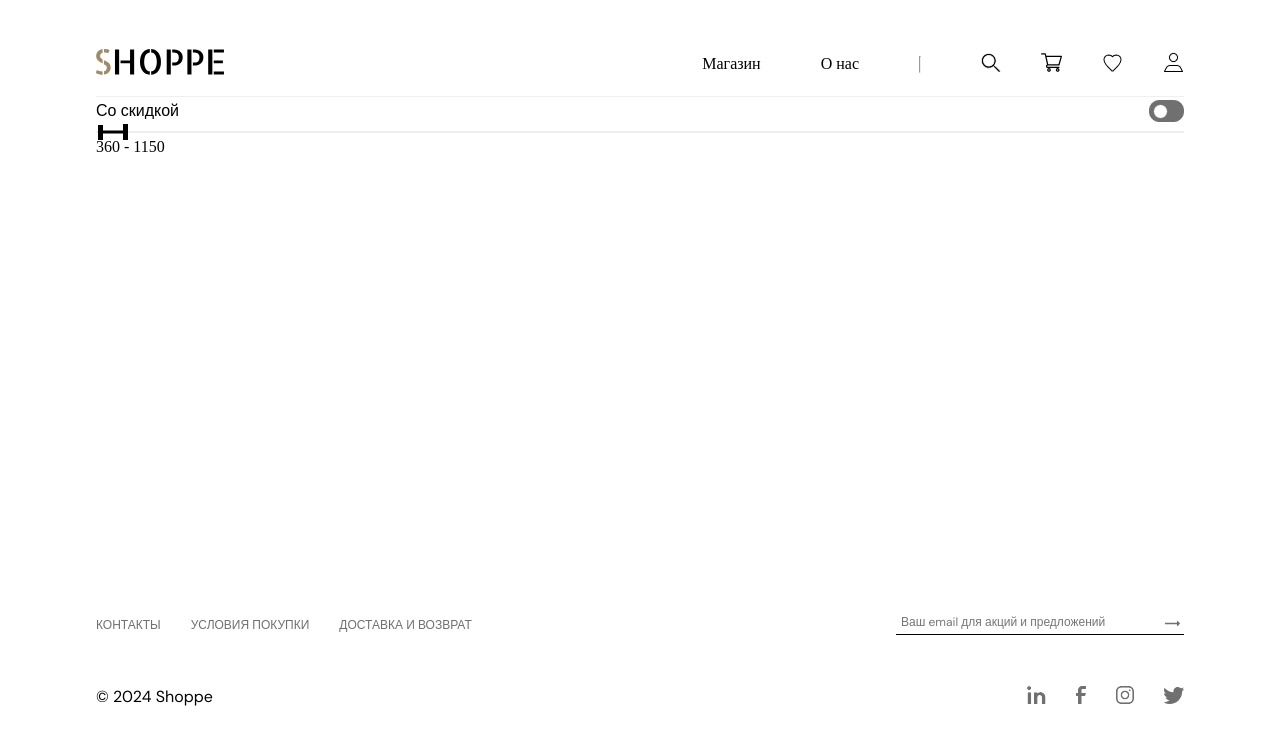
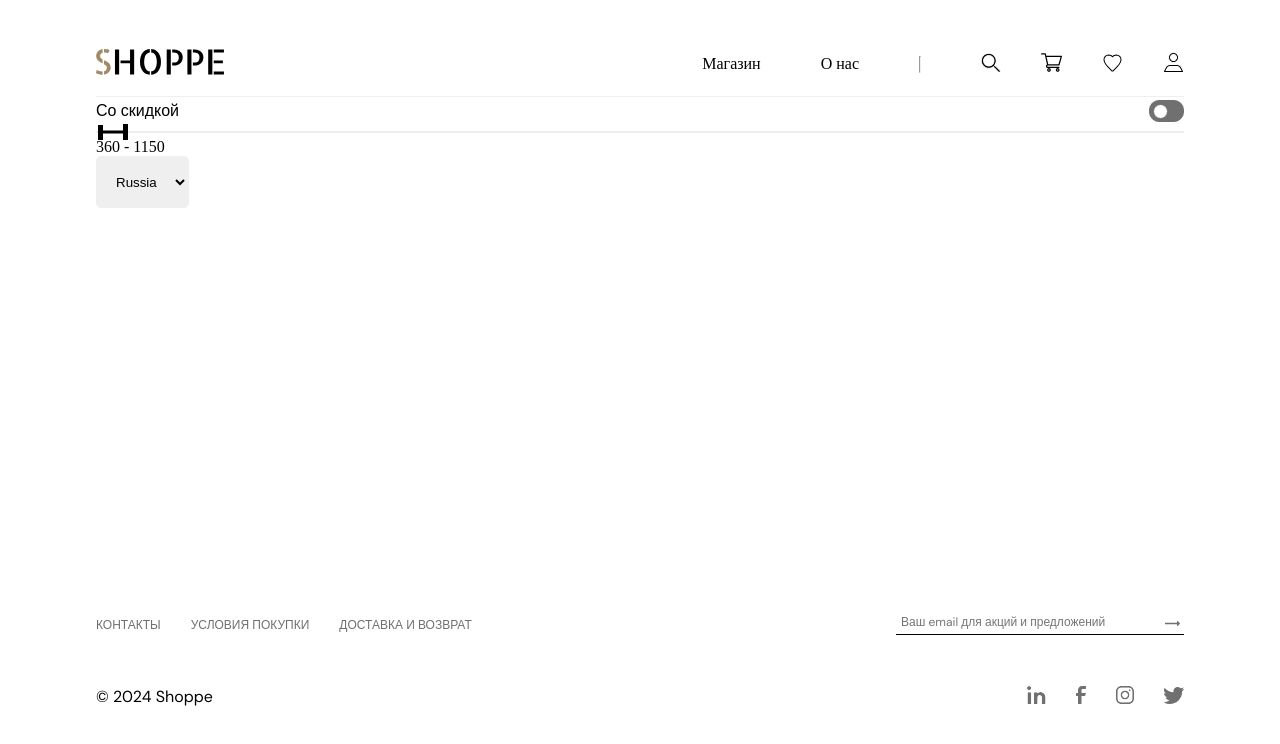
Before and after one commit to grabelnikovRus/my-shop, a Next.js app: page / in a window 1280 px wide. Shown: the top 744 px of the page. Built offline with nearby package versions, Linux system fonts and the light colour scheme.

Commit message:
2-catalog: add Select

```diff
--- a/app/page.tsx
+++ b/app/page.tsx
@@ -1,10 +1,17 @@
 "use client"
 import styles from "./page.module.css";
-import { Toggle, Range } from "@/components";
+import { Toggle, Range, Select } from "@/components";
+
+const options = [
+  {value: "rus", label: "Russia"},
+  { value: "us", label: "USA" },
+  { value: "jpn", label: "Japan" }
+]
 
 export default function Home() {
   return <div className={styles.page}>
     <Toggle onChange={(a) => console.log(a)} value={true} label="Со скидкой" />
     <Range max={34200} min={310} value={{max: 1150, min: 360}} onChange={(e) => console.log(e)}/>
+    <Select name="select" options={options} />
     </div>;
 }
--- /dev/null
+++ b/components/Select/Select.module.css
@@ -0,0 +1,12 @@
+.root {
+  height: 52px;
+  border: 1px solid var(--gray-light);
+  border-radius: 5px;
+  padding: 12px 15px;
+}
+
+.options {
+  font: var(--font-dm);
+  font-size: 14px;
+  line-height: 22px;
+}
--- /dev/null
+++ b/components/Select/Select.tsx
@@ -0,0 +1,12 @@
+import { Select as SelectHeadless } from '@headlessui/react'
+import { SelectProps } from './types';
+
+import s from "./Select.module.css"
+
+export function Select({ name, options }: SelectProps) {
+  return (
+    <SelectHeadless name={name} className={s.root}>
+      {options.map(({ value, label }) => (<option key={value} value={value} className={s.options}>{label}</option>))}
+    </SelectHeadless>
+  )
+}
--- /dev/null
+++ b/components/Select/types.ts
@@ -0,0 +1,8 @@
+export interface SelectProps {
+  name: string;
+  options: Array<{
+    value: string
+    label: string
+  }>
+  className?: string;
+}
--- a/components/index.ts
+++ b/components/index.ts
@@ -5,3 +5,4 @@ export { Input } from "./Input/Input";
 export { Notification } from "./Notification/Notification";
 export { Toggle } from "./Toggle/Toggle";
 export { Range } from "./Range/Range";
+export { Select } from "./Select/Select"
--- a/package.json
+++ b/package.json
@@ -10,6 +10,7 @@
     "prepare": "husky"
   },
   "dependencies": {
+    "@headlessui/react": "^2.2.0",
     "classnames": "^2.5.1",
     "next": "15.1.7",
     "react": "^19.0.0",
```
Also changed, not shown: 1 other file (tests, documents, lock files or other folders).
